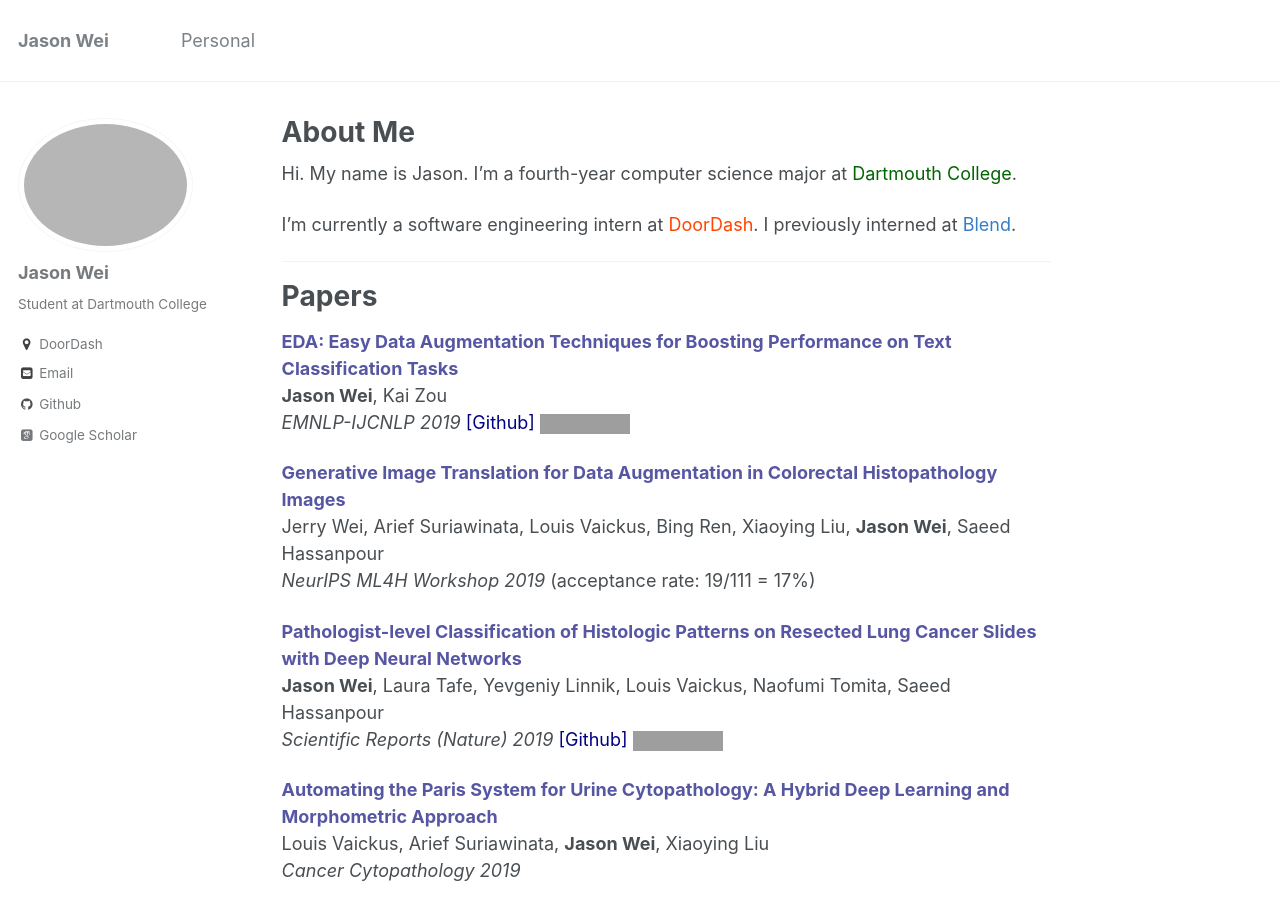
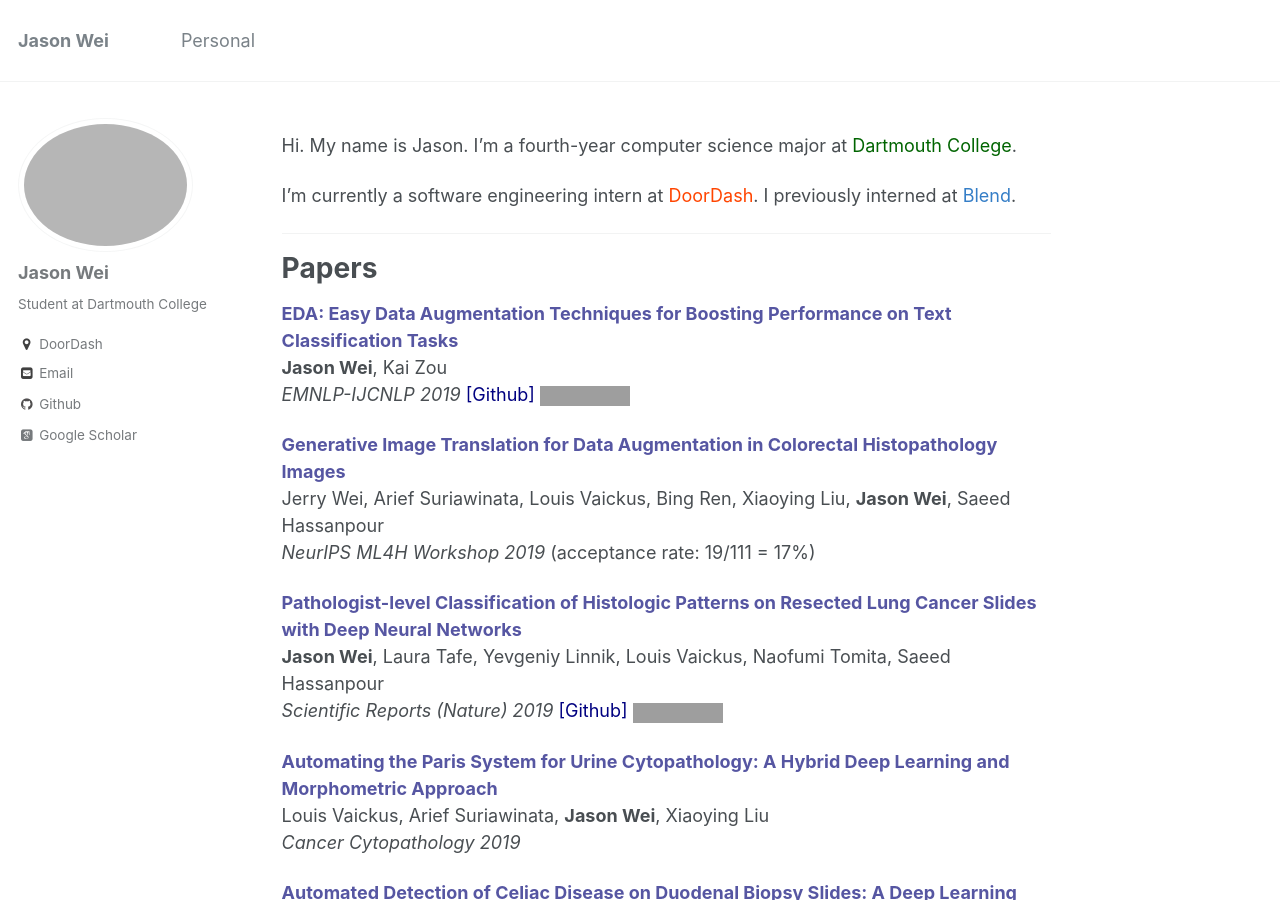
Before and after one commit to jasonwei20/jasonwei20.github.io, a Jekyll site: the page built from _pages/about.md, in a window 1280 px wide and 900 px high. Built offline with Jekyll 4.4.1, drawn with Linux system fonts in a browser that asks for light colours; some web fonts are replaced; grey boxes are pictures that could not be loaded.

Commit message:
small fixes

```diff
--- a/_pages/about.md
+++ b/_pages/about.md
@@ -1,6 +1,6 @@
 ---
 permalink: /
-title: "About Me"
+title: ""
 excerpt: "About Me"
 author_profile: true
 redirect_from:
--- a/_pages/personal.html
+++ b/_pages/personal.html
@@ -1,7 +1,7 @@
 ---
 layout: archive
 permalink: /personal/
-title: ""
+title: "About Me"
 author_profile: true
 redirect_from:
   - /wordpress/blog-posts/
```
Also changed, not shown: 2 other files.
